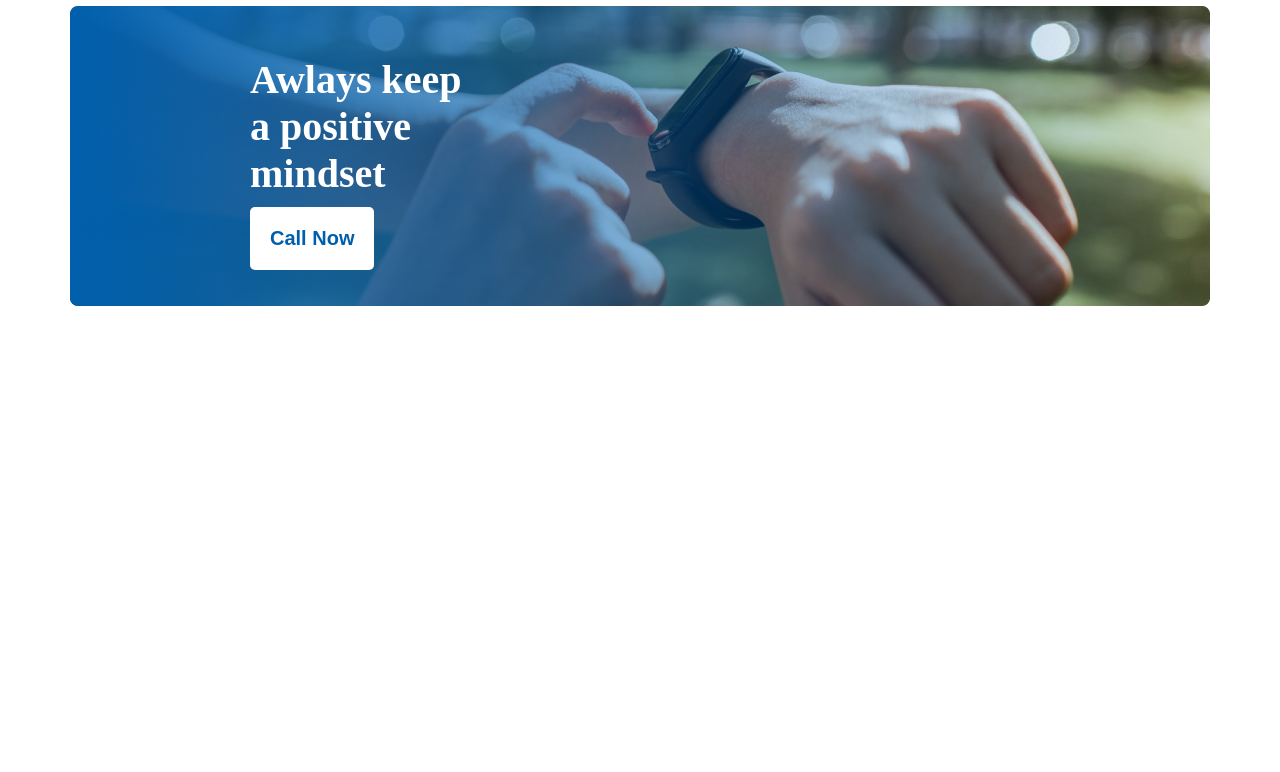
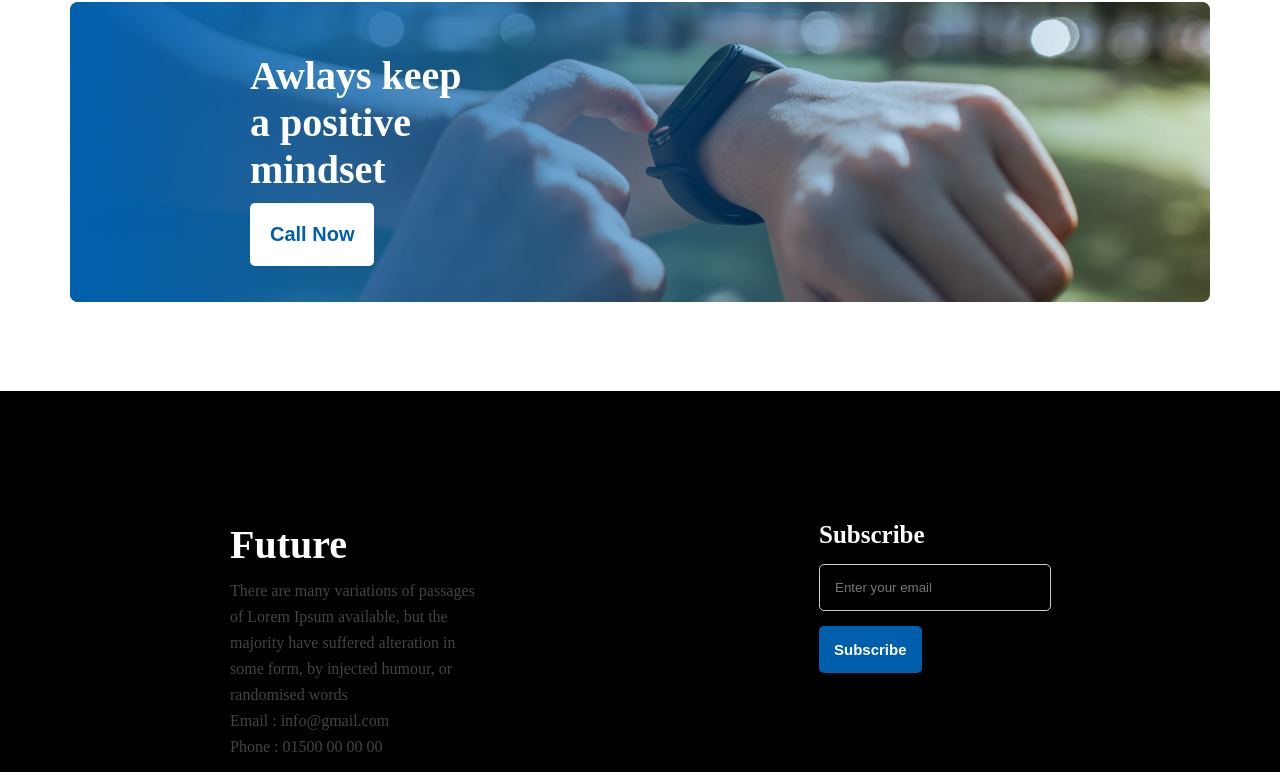
Before and after one commit to tanzidhasanmunna/new-year-me, a plain HTML site: page index.html in a window 1280 px wide. Shown: the part 2639-3411 px from the top of the page. Before the commit the page ends 2974 px from the top, so only its background shows below. Drawn offline with Linux system fonts and the light colour scheme.

Commit message:
final commit

```diff
--- a/Style/style.css
+++ b/Style/style.css
@@ -11,6 +11,12 @@
   font-size: 20px;
   font-weight: 600;
   padding: 20px;
+}
+.primary-description {
+  color: var(--Dark-02, #444343);
+  font-size: 16px;
+  font-weight: 400;
+  line-height: 26px; /* 162.5% */
 }
 .banner-container {
   background-image: url("../images/banner/banner3.png");
@@ -49,12 +55,6 @@
   font-weight: 700;
   margin-bottom: 14px;
 }
-.failure-description {
-  color: var(--Dark-02, #444343);
-  font-size: 16px;
-  font-weight: 400;
-  line-height: 26px; /* 162.5% */
-}
 ul {
   margin-top: 10px;
   list-style-type: none;
@@ -73,11 +73,8 @@ ul li:before {
 .my-plans {
   text-align: center;
 }
-.primary-description {
-  color: var(--Dark-03, #737272);
+.my-plan {
   text-align: center;
-  font-size: 25px;
-  font-weight: 500;
 }
 .plans-title {
   color: var(--Dark-01, #151414);
@@ -100,3 +97,43 @@ ul li:before {
 .motivation-container {
   padding: 80px 800px 65px 250px;
 }
+footer{
+  background: black;
+  margin-top: 60px;
+
+}
+.footer-description{
+  padding: 130px 229px 130px 230px;
+  display: flex;
+  gap: 330px;
+}
+.subscribe-btn{
+  background-color: #005fac;
+  color: #FFF;
+  border: 0;
+  border-radius: 5px;
+  padding: 15px;
+  font-size: 15px;
+  font-weight: 600;
+}
+.email-input{
+  margin: 15px 0;
+  background-color: black;
+  width: 200px;
+  padding: 15px;
+  border-radius: 5px;
+  border: 1px solid #ccc;
+
+}
+.subscribe-title{
+color: #FFF;
+font-family: "Work Sans";
+font-size: 25px;
+font-style: normal;
+font-weight: 600;
+line-height: normal;
+}
+.social-link{
+  display: flex;
+  gap: 10px;
+}
--- a/index.html
+++ b/index.html
@@ -23,13 +23,13 @@
         <img src="images/person.png" alt="" />
         <div class="failure-description-conatiner">
           <h3 class="primary-heading">My failures of previous year</h3>
-          <p class="failure-description">
+          <p class="primary-description">
             Contrary to popular belief, Lorem Ipsum is not simply random text.
             It has roots in a piece of classical Latin literature from 45 BC,
             making it over 2000 years old. Richard McClintock.
           </p>
           <p>
-            <ul class="failure-description">
+            <ul class="primary-description">
               <li> Contrary to popular belief, is not simply.</li>
               <li> Contrary to popular belief.</li>
               <li> Contrary to popular , is not simply.</li>
@@ -72,6 +72,21 @@
         </div>
       </section>
     </main>
-    <footer></footer>
+    <footer>
+      <div class="footer-description">
+        <div class="footer-column">
+          <h3 class="quote">Future</h3>
+          <p class="primary-description">There are many variations of passages of Lorem Ipsum available, but the majority have suffered alteration in some form, by injected humour, or randomised words </p>
+          <p class="primary-description">Email : info@gmail.com</p>
+          <p class="primary-description">Phone : 01500 00 00 00</p><br>
+          <div class="social-link"><img src="images/icons/fb.png" alt=""><img src="images/icons/twitter.png" alt=""><img src="images/icons/youtube.png" alt=""></div>
+        </div>
+        <div class="footer-column">
+          <h4 class="subscribe-title">Subscribe</h4>
+          <input class="email-input" type="email" name="email" id="email" placeholder="Enter your email"><br>
+          <button class="subscribe-btn">Subscribe</button>
+        </div>
+      </div>
+    </footer>
   </body>
 </html>
```
